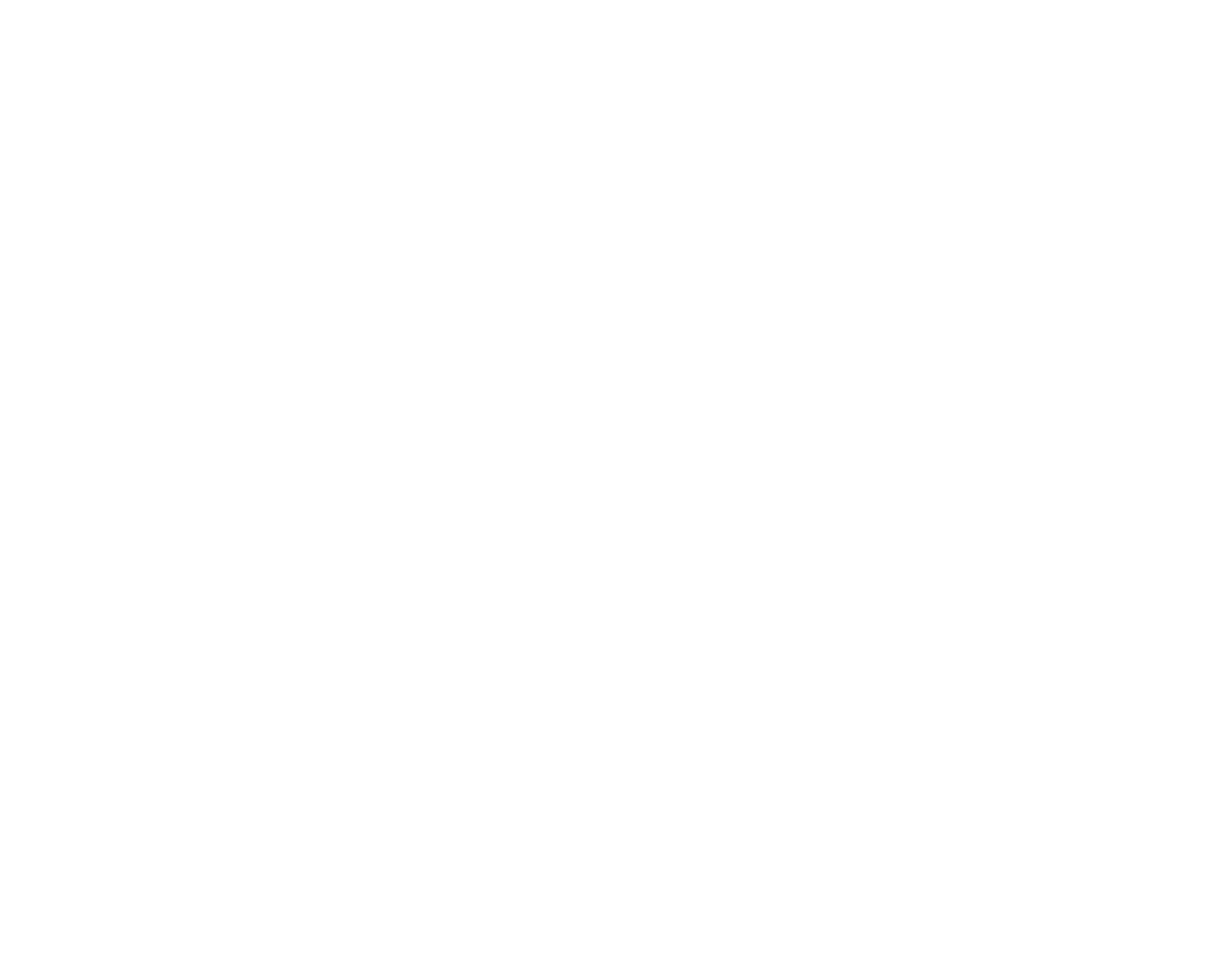
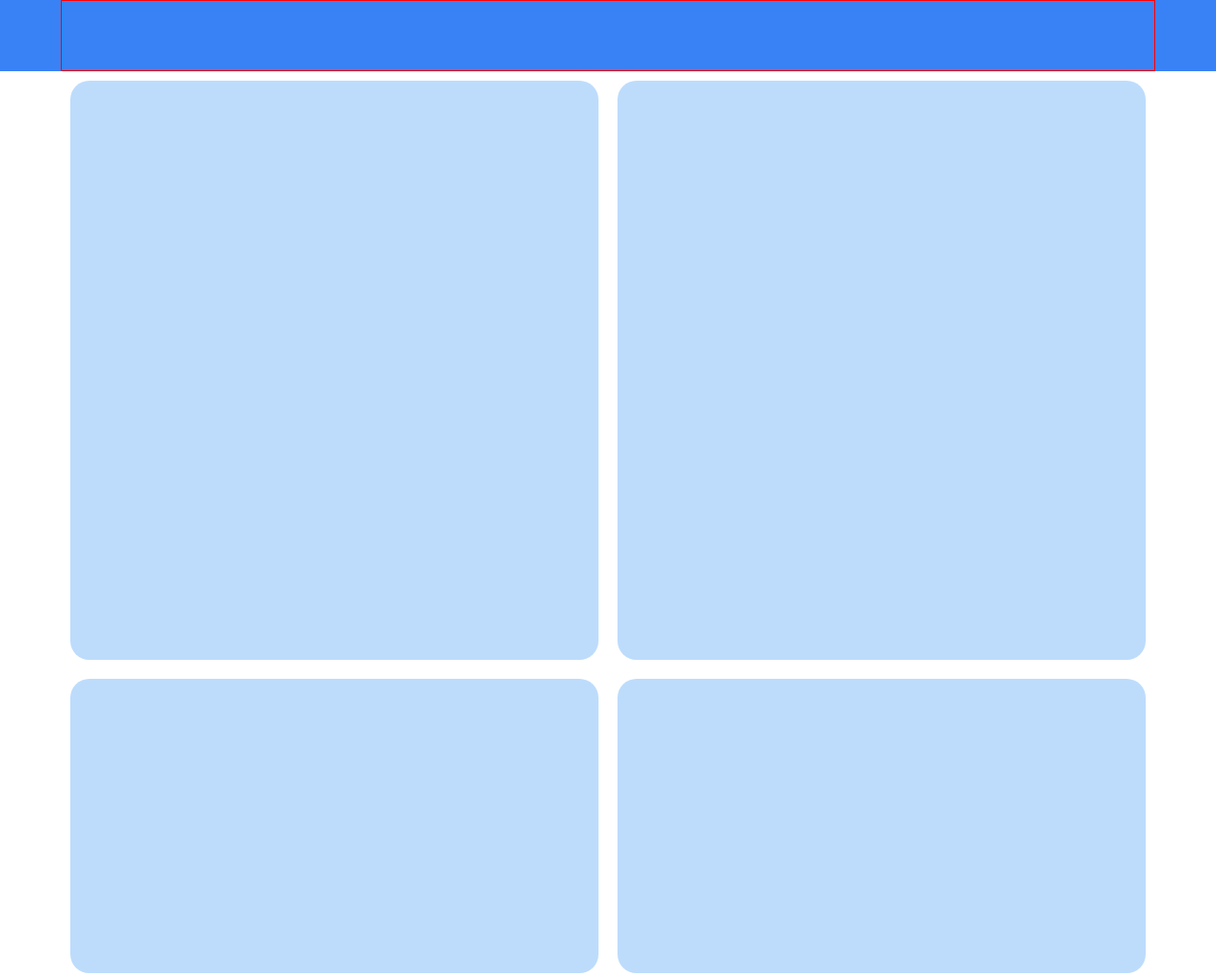
Before and after one commit to Thunderbird93/htmlcss-responsive-layout, a plain HTML site: page index.html in a window 1280 px wide. Shown: the top 1028 px of the page at 95% size. Before the commit the page ends 800 px from the top, so only its background shows below. Drawn offline with Linux system fonts and the light colour scheme.

Commit message:
fix per ipad

```diff
--- a/css/style.css
+++ b/css/style.css
@@ -8,20 +8,83 @@ img {
     max-width: 100%;
 }
 
+body {
+    font-family: Verdana, Geneva, Tahoma, sans-serif;
+}
+
 
 /* Utilities */
 /* Utilities */
 /* Utilities */
 
+.debug {
+    border: 1px solid red;
+}
+
 .blue {
     background-color: #3982F5;
+}
+
+.white {
+    background-color: white;
+}
+
+.violet {
+    background-color: #9692DF;
 }
 
 .d-flex {
     display: flex;
 }
 
+.container {
+    width: 90%;
+    height: 100%;
+    margin: 0 auto;
+}
+
+.box {
+    background-color: #BDDCFC;
+    border-radius: 20px;
+    height: 310px;
+    width: 100%;
+    padding: 10px;
+    margin: 10px;
+}
+
+/* Header */
+/* Header */
+/* Header */
+
+header {
+    height: 75px;
+}
 
 /* Main */
 /* Main */
 /* Main */
+
+main section .col .box:first-child {
+    height: 610px;
+}
+
+/*Responsive*/
+/*Responsive*/
+/*Responsive*/
+
+
+@media screen and (min-width: 400px) {
+    .col {
+        display: flex;
+        flex-direction: row;
+        flex-wrap: wrap;
+    }
+
+    .box {
+        width: calc(50% - 20px);
+    }
+
+    main section .col .box:nth-child(2) {
+        height: 610px;
+    }
+}
--- a/index.html
+++ b/index.html
@@ -11,12 +11,24 @@
 
 
 <body>
-    <header>
-
+    <header class="blue">
+        <div class="container debug"></div>
     </header>
 
     <main>
+        <section class="white">
+            <div class="container col">
+                <div class="box"></div>
+                <div class="box"></div>
+                <div class="box"></div>
+                <div class="box"></div>
+                <div class="box"></div>
+            </div>
+        </section>
 
+        <section class="violet">
+
+        </section>
     </main>
 
     <footer>
```
